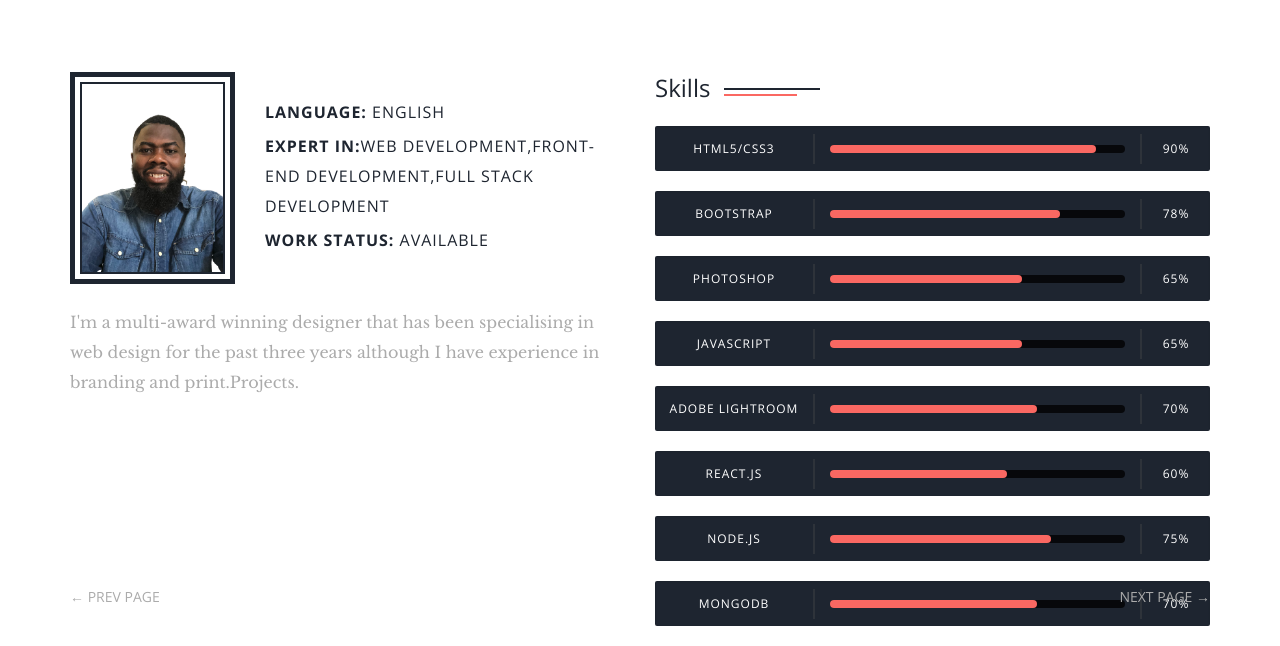
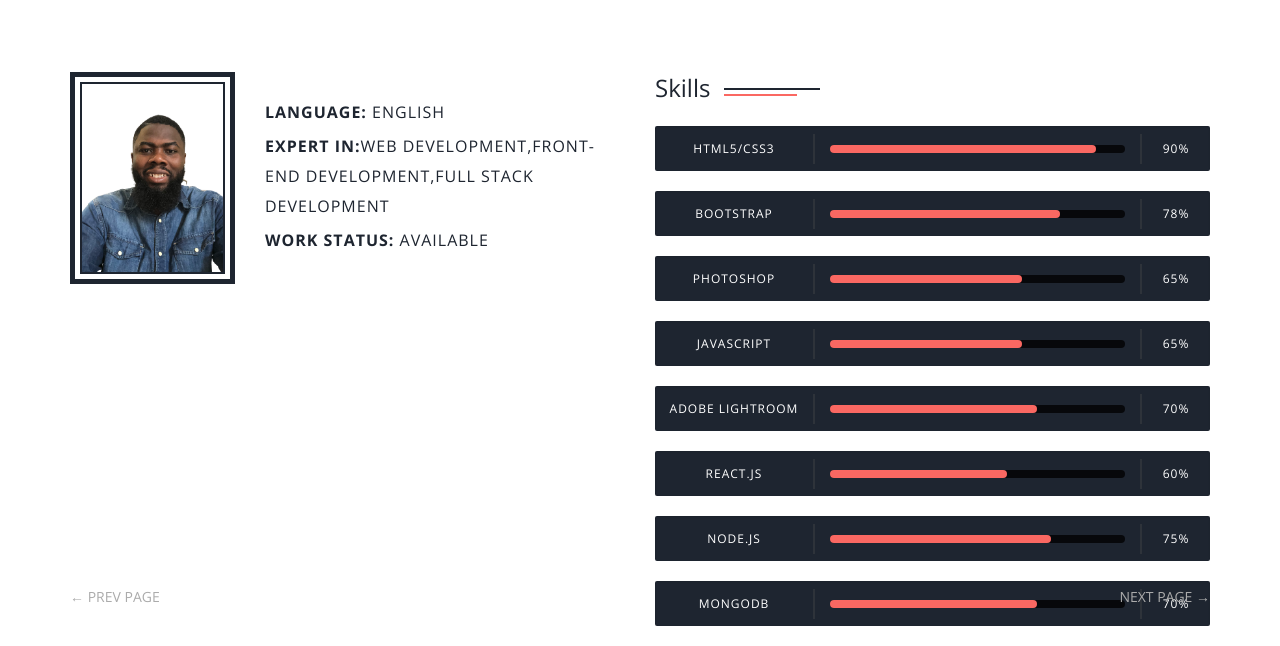
Before and after one commit to Jonasappau16/New-Portfolio, a plain HTML site: page about.html in a window 1280 px wide. Shown: the part 300-946 px from the top of the page. Drawn offline with nearby package versions, Linux system fonts and the light colour scheme; files whose address does not match are found by name.

Commit message:
push changes

```diff
--- a/about.html
+++ b/about.html
@@ -104,9 +104,7 @@
                 </div>
                 <!-- /.author-desc -->
               </div> <!-- /.about-author -->
-              <p>I'm a multi-award winning designer that has been specialising
-                in web design for the past three years
-                although I have experience in branding and print.Projects.</p>
+              <p></p>
             </div> <!-- /.col -->
 
             <div class="col-xs-12 col-md-6">
```
Also changed, not shown: images/tm-2.jpg (deleted), images/tm.jpg (deleted).
